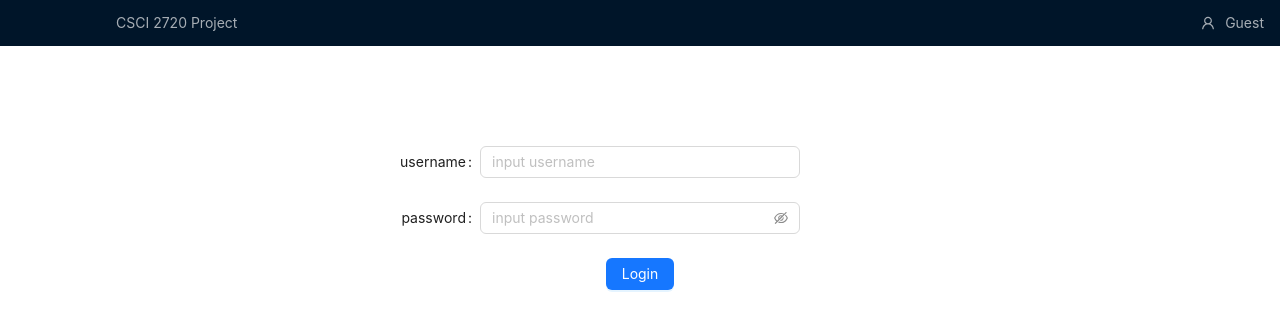
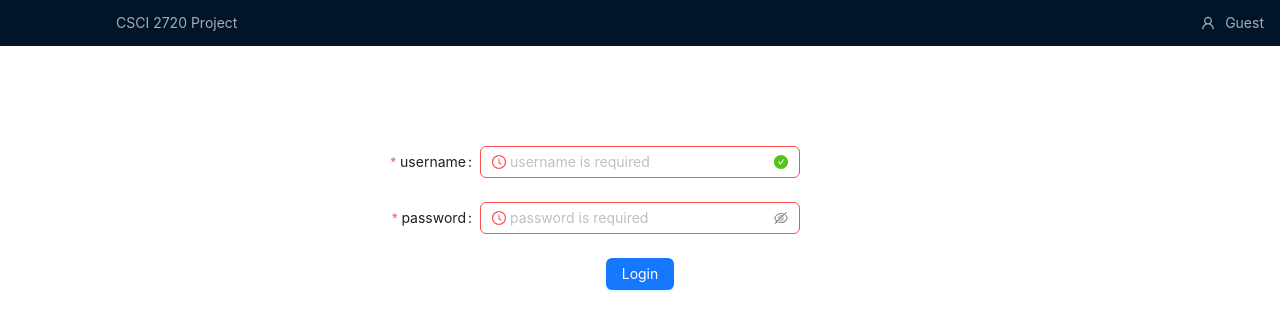
Before and after one commit to jerryh342/csci2720-project, a React (Create React App) app: page /login in a window 1280 px wide. Shown: the top 330 px of the page. Built offline with nearby package versions, Linux system fonts and the light colour scheme; no server answers.

Commit message:
change form UI and add validation

```diff
--- a/src/Components/login.js
+++ b/src/Components/login.js
@@ -4,6 +4,8 @@ import axios from "axios";
 import { useNavigate } from "react-router-dom";
 import NavBar from "./navbar";
 import 'bootstrap/dist/css/bootstrap.css';
+import ClockCircleOutlined from '@ant-design/icons/ClockCircleOutlined';
+import { useForm } from 'antd/lib/form/Form';
 
 const { Title } = Typography;
 
@@ -23,6 +25,7 @@ function setSessionStorageWithExpiration(key, value, expirationTimeInMinutes) {
   sessionStorage.setItem(key, JSON.stringify(item));
 }
 const Login = () => {
+  const [form] = useForm();
   const [formData, setFormData] = useState({
     username: "",
     password: "",
@@ -52,7 +55,11 @@ const Login = () => {
           navigate("/home");
         }
       })
-      .catch(err=>setShowErr(true))
+      .catch(err=>{
+        console.log("reset")
+        form.resetFields();
+        setShowErr(true)
+      })
 
     } catch (error) {
       console.log("error>>", error);
@@ -90,9 +97,19 @@ const Login = () => {
             }}
             label="username"
             name="username"
+            rules={[{ required: true, message: 'Username is required' }]}
+            style={{ color: "red", textAlign: 'left' }}
+            hasFeedback
+            validateStatus={showErr ? "error" : "success"}
+            help={showErr ? "username and password not match" : ""}
           >
-            <Input type="string" onChange={handleChange} name="username" placeholder="input username" />
-            {showErr && <p style={{ color: "red", textAlign: 'left'  }}>Wrong username or password</p>}
+            <Input type="string"
+              placeholder={!formData.username ? "username is required" : "input username"}
+              name="username"
+              onChange={handleChange}
+              status={!formData.username ? "error" : ""}
+              prefix={!formData.username ? <ClockCircleOutlined /> : null}
+            />
           </Form.Item>
 
           <Form.Item
@@ -104,9 +121,18 @@ const Login = () => {
             }}
             label="password"
             name="password"
+            rules={[{ required: true, message: 'Password is required' }]}
+            style={{ color: "red", textAlign: 'left' }}
+            validateStatus={showErr ? "error" : "success"}
+            help={showErr ? "username and password not match" : ""}
           >
-            <Input.Password placeholder="input password" name="password" onChange={handleChange} />
-            {showErr && <p style={{ color: "red", textAlign: 'left'  }}>Wrong username or password</p>}
+            <Input.Password
+              placeholder={!formData.password ? "password is required" : "input password"}
+              name="password"
+              onChange={handleChange}
+              status={!formData.password ? "error" : ""}
+              prefix={!formData.password ? <ClockCircleOutlined /> : null}
+            />
           </Form.Item>
           <Button type="primary" htmlType="submit">
             Login
--- a/src/Components/signup.js
+++ b/src/Components/signup.js
@@ -1,5 +1,5 @@
 import React, { useEffect, useState } from "react";
-import { Button, Checkbox, Form, Input, Typography } from "antd";
+import { Button, Checkbox, Form, Input, Typography, Tooltip, Space } from "antd";
 import axios from "axios";
 import { useNavigate } from "react-router-dom";
 import NavBar from "./navbar";
@@ -13,24 +13,33 @@ const onFinishFailed = (errorInfo) => {
 const SignUp = () => {
   const [form] = useForm();
   const [showErr, setShowErr] = useState(false);
+  const [userNameUsed, setUserNameUsed] = useState(false)
+  const [usernames, setUsernames] = useState([])
+  const [wrongPw, setWrongPw] = useState(false)
   const [formData, setFormData] = useState({
     username: "",
     password: "",
     confirmPassword: "",
   });
-  const [showEmpty, setShowEmpty] = useState(false);
+  const passwordRegex = /^(?=.*[A-Z]).{4,}$/;
   const navigate = useNavigate();
   const handleChange = (event) => {
     setFormData({ ...formData, [event.target.name]: event.target.value });
   };
+  const setError = (cb) => {
+    cb(true)
+    form.resetFields();
+  }
+
+
   const handleSubmit = async (values) => {
     console.log("submit")
     console.log("values>>", formData)
-    if (formData.password !== formData.confirmPassword){
-      setShowErr(true)
+    if (formData.password !== formData.confirmPassword) setError(setShowErr)
+    if (!passwordRegex.test(formData.password)) setError(setWrongPw)
+    if (usernames.includes(formData.username)) {
       form.resetFields();
-      console.log("reset")
-      return
+      return setUserNameUsed(true)
     }
 
     console.log("Success:", values);
@@ -44,18 +53,28 @@ const SignUp = () => {
       console.log("error>>", error);
     }
   };
+  useEffect(() => {
+    const getUserNames = () => {
+      axios.get('http://localhost:8000/checkUsername')
+        .then(res => {
+          setUsernames(res.data)
+        })
+        .catch(err => console.log("err>>", err))
+    }
+    getUserNames()
+  }, [])
   return (
     <>
       <NavBar />
-      <div style={{ display: "flex", justifyContent: "center", marginTop: 100}}>
+      <div style={{ display: "flex", justifyContent: "center", marginTop: 100 }}>
         <Form
           form={form}
           name="basic"
           labelCol={{
-            span: 6
+            span: 8
           }}
           wrapperCol={{
-            span: 12
+            span: 16
           }}
           style={{
             width: "50%",
@@ -70,56 +89,69 @@ const SignUp = () => {
         >
           <Form.Item
             labelCol={{
-              span: 6
+              span: 8
             }}
             wrapperCol={{
-              span: 12
+              span: 16
             }}
             label="username"
             name="username"
             rules={[{ required: true, message: 'Username is required' }]}
-            style={{ color: "red", textAlign: 'left'}}
+            style={{ color: "red", textAlign: 'left' }}
           >
-            <Input type="string" name="username" placeholder="input username" onChange={handleChange}/>
+            <Input type="string"
+              name="username"
+              placeholder={userNameUsed ? "user exists"
+                : "input username"}
+              onChange={handleChange}
+              status={userNameUsed ? "error" : ""}
+              prefix={userNameUsed ? <ClockCircleOutlined /> : null}
+
+            />
           </Form.Item>
-
             <Form.Item
               labelCol={{
-              span: 6
+                span: 8
               }}
               wrapperCol={{
-              span: 12
+                span: 16
               }}
               label="password"
               name="password"
+              tooltip="Password must have at least 4 characters and one uppercase letter"
               rules={[{ required: true, message: 'Password is required' }]}
-            style={{ color: "red", textAlign: 'left'}}
+              style={{ color: "red", textAlign: 'left' }}
             >
-            <Input.Password placeholder="input password" name="password" onChange={handleChange}/>
+              <Input.Password
+                placeholder={wrongPw ? "password not strong enough" : "input password"}
+                name="password"
+                onChange={handleChange}
+                status={wrongPw ? "error" : ""}
+                prefix={wrongPw ? <ClockCircleOutlined /> : null}
+              />
             </Form.Item>
-
           <Form.Item
             labelCol={{
-              span: 6
+              span: 8
             }}
             wrapperCol={{
-              span: 12
+              span: 16
             }}
             label="Confirm password"
             name="confirmPassword"
             rules={[{ required: true, message: 'Password is required' }]}
-            style={{ color: "red", textAlign: 'left'}}
+            style={{ color: "red", textAlign: 'left' }}
           >
             <Input.Password
-            placeholder={showErr ? "password not match" : "confirm password" }
+              placeholder={showErr ? "password not match" : "confirm password"}
               name="confirmPassword"
               onChange={handleChange}
-            status={showErr ? "error" : "" }
+              status={showErr ? "error" : ""}
               prefix={showErr ? <ClockCircleOutlined /> : null}
             />
           </Form.Item>
           <Button type="primary" htmlType="submit"
-          disabled={!formData.username || !formData.password || !formData.confirmPassword ? true : false }
+            disabled={!formData.username || !formData.password || !formData.confirmPassword ? true : false}
           >
             Register
           </Button>
```
Also changed, not shown: src/server.js (+9 -0 lines). Lines whose indentation alone changed are shown as unchanged.
